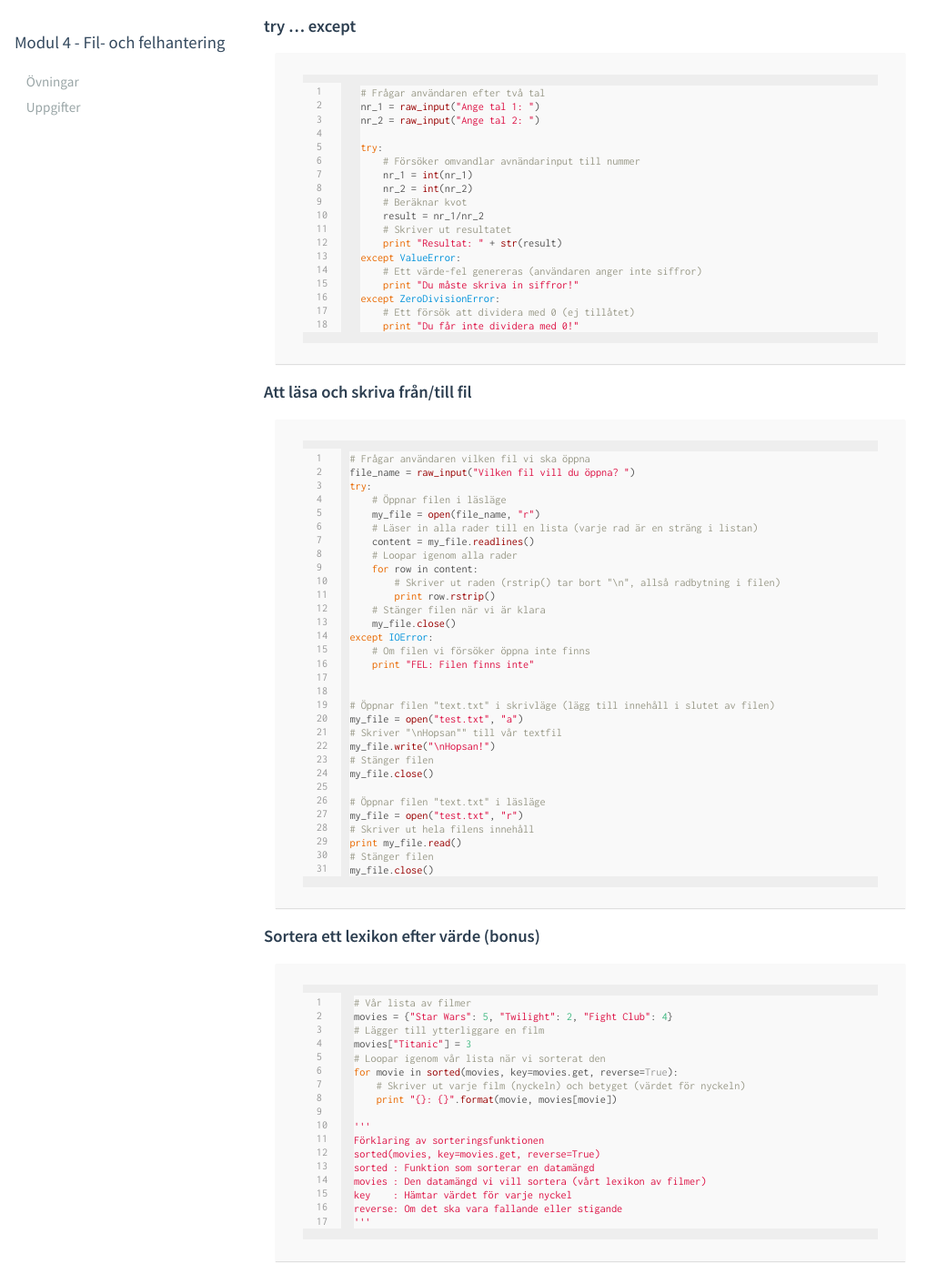
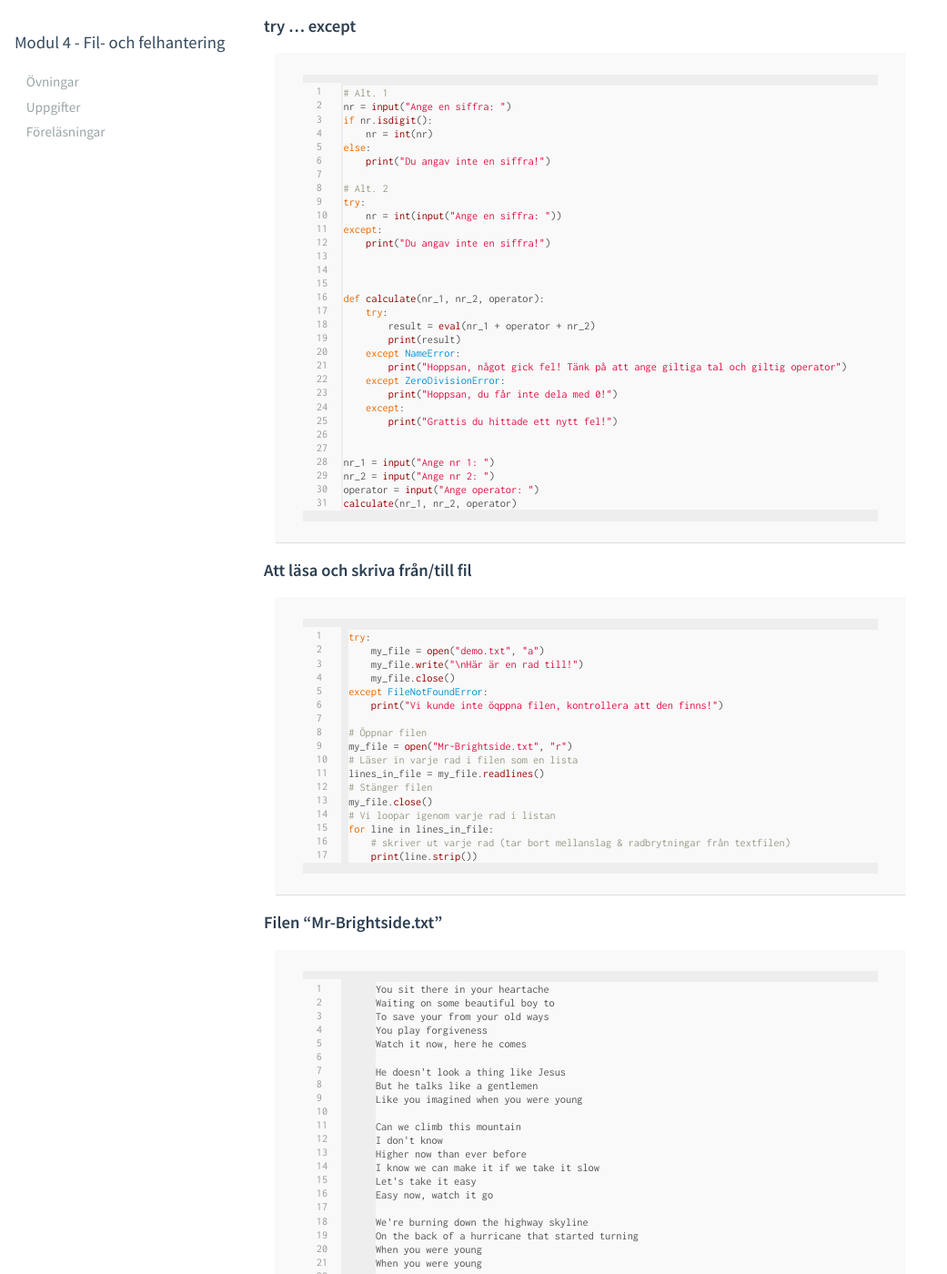
Before and after one commit to mau-dvmt/ia-python, a Jekyll site: the page built from modules/m5/lectures/F01.md, in a window 1280 px wide and 1400 px high, scrolled down 737 px. Shown: the whole window at 91% size, without its empty margins (0-1041 px from the left). Built offline with Jekyll 4.4.1, drawn with Linux system fonts in a browser that asks for light colours; some of the changed text lies outside the part shown.

Commit message:
Addded lecture

```diff
--- a/_data/m5.yml
+++ b/_data/m5.yml
@@ -13,7 +13,7 @@ assignments:
       file: U1
 
 lectures:
-#    - name: 1. Fil- och felhantering
-#      file: F01
+    - name: 1. Fil- och felhantering
+      file: F01
 #    - name: 2. Fil- och felhantering (Johan)
 #      file: F02
--- a/modules/m5/lectures/F01.md
+++ b/modules/m5/lectures/F01.md
@@ -6,86 +6,196 @@ code: m5
 
 # Fel- och filhantering
 
-<iframe src="//www.slideshare.net/slideshow/embed_code/key/MxuFQvF3VSPX75" width="595" height="485" frameborder="0" marginwidth="0" marginheight="0" scrolling="no" style="border:1px solid #CCC; border-width:1px; margin-bottom:5px; max-width: 100%;" allowfullscreen> </iframe> <div style="margin-bottom:5px"> <strong> <a href="//www.slideshare.net/AntonTibblin/ht15-da354a-fel-och-filhantering" title="HT15, DA354A - Fel- och filhantering" target="_blank">HT15, DA354A - Fel- och filhantering</a> </strong> from <strong><a href="//www.slideshare.net/AntonTibblin" target="_blank">Anton Tibblin</a></strong> </div>
+<iframe src="//www.slideshare.net/slideshow/embed_code/key/urD9tzAqerzR4V" width="595" height="485" frameborder="0" marginwidth="0" marginheight="0" scrolling="no" style="border:1px solid #CCC; border-width:1px; margin-bottom:5px; max-width: 100%;" allowfullscreen> </iframe> <div style="margin-bottom:5px"> <strong> <a href="//www.slideshare.net/AntonTibblin/ht16-da354a-fel-och-filhantering" title="HT16 - DA354A - Fel- och filhantering" target="_blank">HT16 - DA354A - Fel- och filhantering</a> </strong> from <strong><a target="_blank" href="//www.slideshare.net/AntonTibblin">Anton Tibblin</a></strong> </div>
 
 ## Dagens exempelkod
 
 ### try ... except
 
 {% highlight python linenos %}
-# Frågar användaren efter två tal
-nr_1 = raw_input("Ange tal 1: ")
-nr_2 = raw_input("Ange tal 2: ")
+# Alt. 1
+nr = input("Ange en siffra: ")
+if nr.isdigit():
+    nr = int(nr)
+else:
+    print("Du angav inte en siffra!")
 
+# Alt. 2
 try:
-    # Försöker omvandlar avnändarinput till nummer
-    nr_1 = int(nr_1)
-    nr_2 = int(nr_2)
-    # Beräknar kvot
-    result = nr_1/nr_2
-    # Skriver ut resultatet
-    print "Resultat: " + str(result)
-except ValueError:
-    # Ett värde-fel genereras (användaren anger inte siffror)
-    print "Du måste skriva in siffror!"
-except ZeroDivisionError:
-    # Ett försök att dividera med 0 (ej tillåtet)
-    print "Du får inte dividera med 0!"
+    nr = int(input("Ange en siffra: "))
+except:
+    print("Du angav inte en siffra!")
+
+
+
+def calculate(nr_1, nr_2, operator):
+    try:
+        result = eval(nr_1 + operator + nr_2)
+        print(result)
+    except NameError:
+        print("Hoppsan, något gick fel! Tänk på att ange giltiga tal och giltig operator")
+    except ZeroDivisionError:
+        print("Hoppsan, du får inte dela med 0!")
+    except:
+        print("Grattis du hittade ett nytt fel!")
+
+
+nr_1 = input("Ange nr 1: ")
+nr_2 = input("Ange nr 2: ")
+operator = input("Ange operator: ")
+calculate(nr_1, nr_2, operator)
 {% endhighlight %}
 
 ### Att läsa och skriva från/till fil
 
 {% highlight python linenos %}
-# Frågar användaren vilken fil vi ska öppna
-file_name = raw_input("Vilken fil vill du öppna? ")
 try:
-    # Öppnar filen i läsläge
-    my_file = open(file_name, "r")
-    # Läser in alla rader till en lista (varje rad är en sträng i listan)
-    content = my_file.readlines()
-    # Loopar igenom alla rader
-    for row in content:
-        # Skriver ut raden (rstrip() tar bort "\n", allså radbytning i filen)
-        print row.rstrip()
-    # Stänger filen när vi är klara
+    my_file = open("demo.txt", "a")
+    my_file.write("\nHär är en rad till!")
     my_file.close()
-except IOError:
-    # Om filen vi försöker öppna inte finns
-    print "FEL: Filen finns inte"
+except FileNotFoundError:
+    print("Vi kunde inte öqppna filen, kontrollera att den finns!")
 
-
-# Öppnar filen "text.txt" i skrivläge (lägg till innehåll i slutet av filen)
-my_file = open("test.txt", "a")
-# Skriver "\nHopsan"" till vår textfil
-my_file.write("\nHopsan!")
+# Öppnar filen
+my_file = open("Mr-Brightside.txt", "r")
+# Läser in varje rad i filen som en lista
+lines_in_file = my_file.readlines()
 # Stänger filen
 my_file.close()
+# Vi loopar igenom varje rad i listan
+for line in lines_in_file:
+    # skriver ut varje rad (tar bort mellanslag & radbrytningar från textfilen)
+    print(line.strip())
+{% endhighlight %}
 
-# Öppnar filen "text.txt" i läsläge
-my_file = open("test.txt", "r")
-# Skriver ut hela filens innehåll
-print my_file.read()
-# Stänger filen
-my_file.close(){% endhighlight %}
+### Filen "Mr-Brightside.txt"
 
-### Sortera ett lexikon efter värde (bonus)
+{% highlight text linenos %}
+You sit there in your heartache
+Waiting on some beautiful boy to
+To save your from your old ways
+You play forgiveness
+Watch it now, here he comes
 
+He doesn't look a thing like Jesus
+But he talks like a gentlemen
+Like you imagined when you were young
+
+Can we climb this mountain
+I don't know
+Higher now than ever before
+I know we can make it if we take it slow
+Let's take it easy
+Easy now, watch it go
+
+We're burning down the highway skyline
+On the back of a hurricane that started turning
+When you were young
+When you were young
+
+And sometimes you close your eyes
+And see the place where you Used to live
+When you were young
+
+They say the devil's water - it ain't so sweet
+You don't have to drink right now
+But you can dip your feet
+Every once in a little while
+
+You sit there in your heartache
+Waiting on some beautiful boy to
+To save you from your old ways
+You play forgiveness
+Watch it now, here he comes
+
+He doesn't look a thing like Jesus
+But he talks like a gentlemen
+Like you imagined when you were young
+When you were young
+
+I said he doesn't look a thing like Jesus
+He doesn't look a thing like Jesus
+But more than you'll ever know
+{% endhighlight %}
+
+## Filmprogram som sparar filmerna
 {% highlight python linenos %}
-# Vår lista av filmer
-movies = {"Star Wars": 5, "Twilight": 2, "Fight Club": 4}
-# Lägger till ytterliggare en film
-movies["Titanic"] = 3
-# Loopar igenom vår lista när vi sorterat den
-for movie in sorted(movies, key=movies.get, reverse=True):
-    # Skriver ut varje film (nyckeln) och betyget (värdet för nyckeln)
-    print "{}: {}".format(movie, movies[movie])
+def movie_collection():
+    movies = load_movies_from_file("movies.txt")
+    while True:
+        show_menu()
+        user_choice = input("Välj alternativ: ")
+        print()
+        if user_choice == "1":
+            show_movies(movies)
+        elif user_choice == "2":
+            add_movie(movies)
+        elif user_choice == "3":
+            save_movies(movies, "movies.txt")
+        elif user_choice == "0":
+            break
+        else:
+            print("Du angav ett felaktivt val, försök igen")
+    print("Ha en bra dag!")
 
-'''
-Förklaring av sorteringsfunktionen
-sorted(movies, key=movies.get, reverse=True)
-sorted : Funktion som sorterar en datamängd
-movies : Den datamängd vi vill sortera (vårt lexikon av filmer)
-key    : Hämtar värdet för varje nyckel
-reverse: Om det ska vara fallande eller stigande
-'''
+def save_movies(movies, file_name):
+    my_file = open(file_name, "w")
+    for movie in movies:
+        my_file.write("{}:{};".format(movie["title"], movie["grade"]))
+    my_file.close()
+    print("Sparat!")
+
+def add_movie(movies):
+    title = input("Ange titel: ")
+    grade = input("Ange betyg: ")
+    movies.append({
+        "title": title,
+        "grade": grade
+    })
+
+def show_movies(movies):
+    print("*"*40)
+    print("Mina filmer")
+    print("*"*40)
+    for movie in movies:
+        print("{:15} {}".format(movie["title"], movie["grade"]))
+    print()
+
+def show_menu():
+    print("*"*40)
+    print("Meny")
+    print("*"*40)
+    print("1. Visa filmer")
+    print("2. Lägg till en film")
+    print("3. Spara filmer")
+    print("0. Avsluta programmet")
+
+def load_movies_from_file(file_name):
+    movies_list = []
+    try:
+        my_file = open(file_name, "r")
+    except:
+        my_file = open(file_name, "w").close()
+        print("INFO: Ingen fil hittades, så vi skapa den!")
+        return movies_list
+
+    content = my_file.read()
+    for movies in content.split(";"):
+        try:
+            movie = movies.split(":")
+            movies_list.append({
+                "title": movie[0],
+                "grade": movie[1]
+            })
+        except:
+            pass
+    return movies_list
+
+movie_collection()
 {% endhighlight %}
+
+### Textfilen som filmerna sparas i
+
+{% highlight text linenos %}
+Star Wars:5;Fight Club:5;Titanic:3;
+{% endhighlight %}
```
